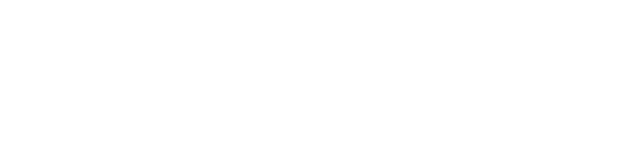
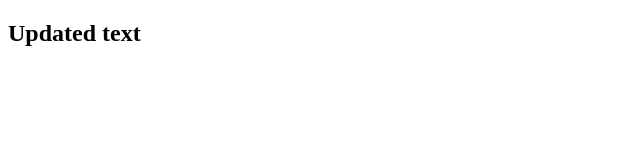
Before and after one commit to shubhamskm/gh-pages, a plain HTML site: page index.html in a window 1280 px wide. Shown: the whole page, without its empty margins (0-640 px from the left). Drawn offline with Linux system fonts and the light colour scheme.

Commit message:
added some changes

```diff
--- a/index.html
+++ b/index.html
@@ -6,6 +6,6 @@
     <title>Document</title>
 </head>
 <body>
-
+    <h2>Updated text</h2>
 </body>
 </html>
```
